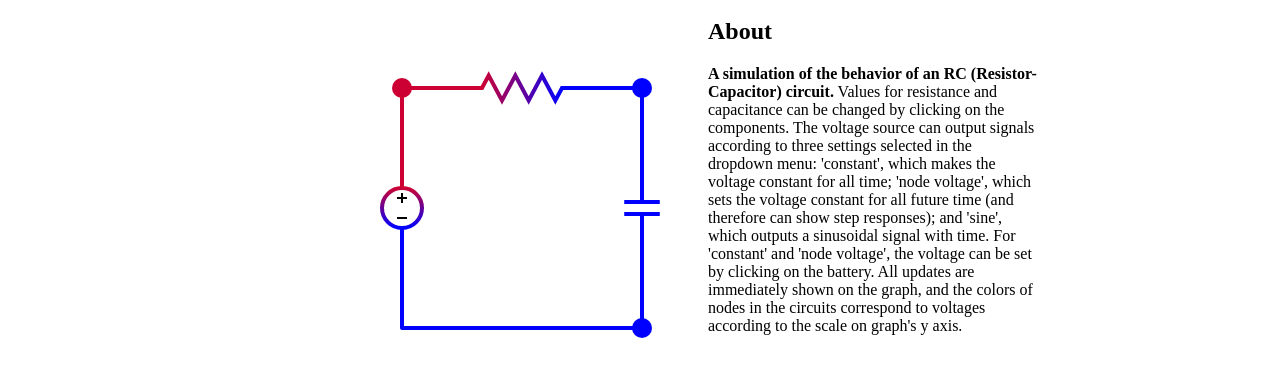
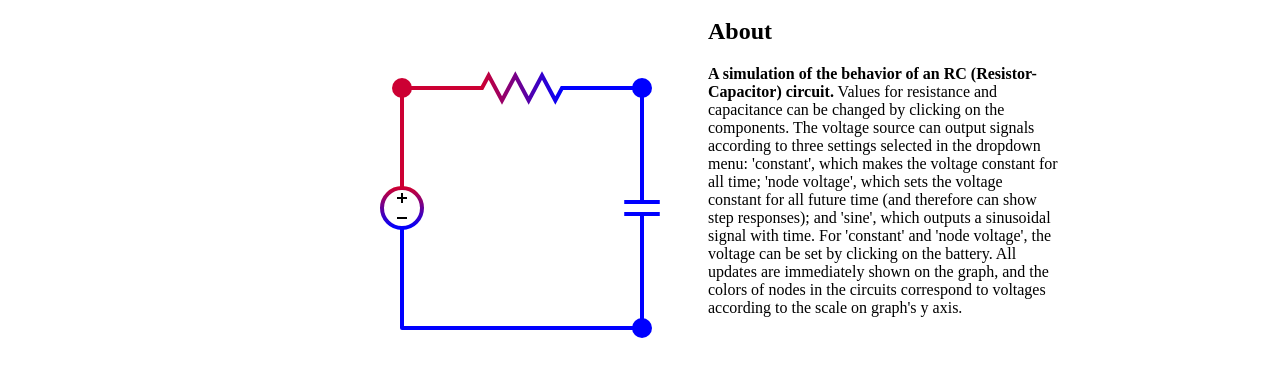
Before and after one commit to keeganmehall/simulations, a plain HTML site: page rccircuit.html in a window 1280 px wide. Shown: the part 48-424 px from the top of the page. Drawn offline with nearby package versions, Linux system fonts and the light colour scheme; a script that the page names is missing.

Commit message:
Fix formatting in Chrome

```diff
--- a/style.css
+++ b/style.css
@@ -50,7 +50,7 @@
 
 #description{
 	width: 300px;
-	margin: 0 auto;
+	/*margin: 0 auto;*/
 	display:inline;
 	margin-bottom: 50px;
 
@@ -64,10 +64,10 @@
 }
 
 #wrapper{
-	width: 1030px;
+	width: 1050px;
 	margin: 0;
 }
 
 #sourceMenu{
-	display:block;
+	display:inline;
 }
```
